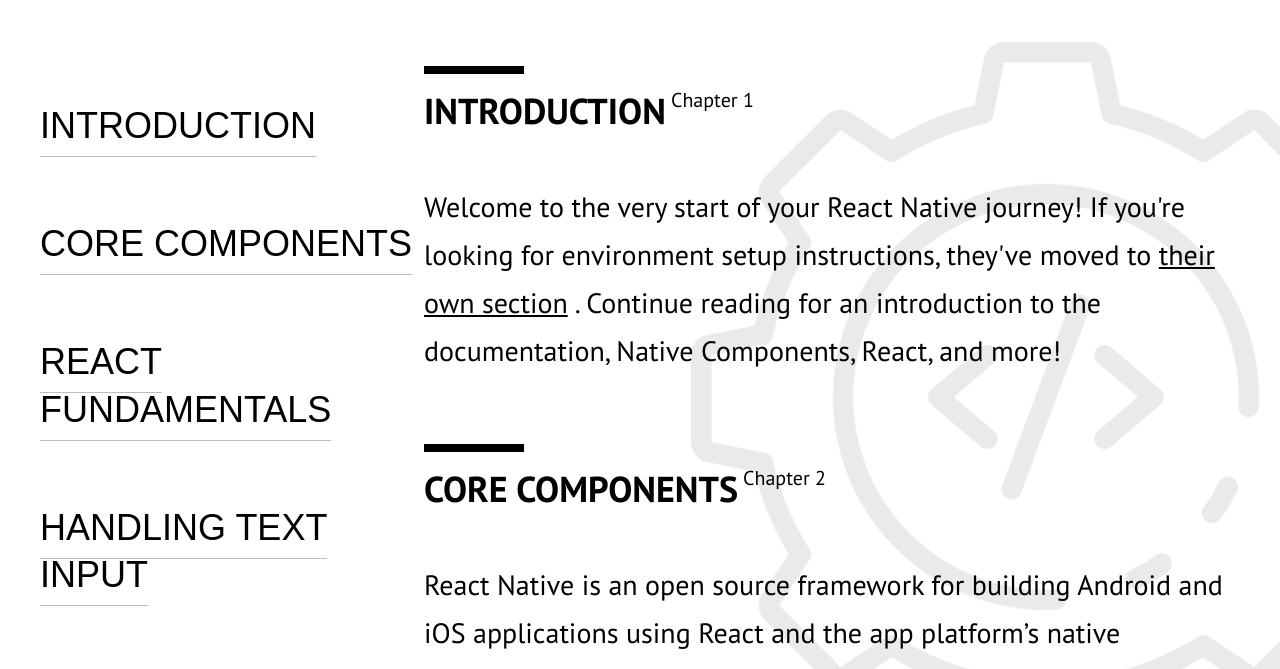
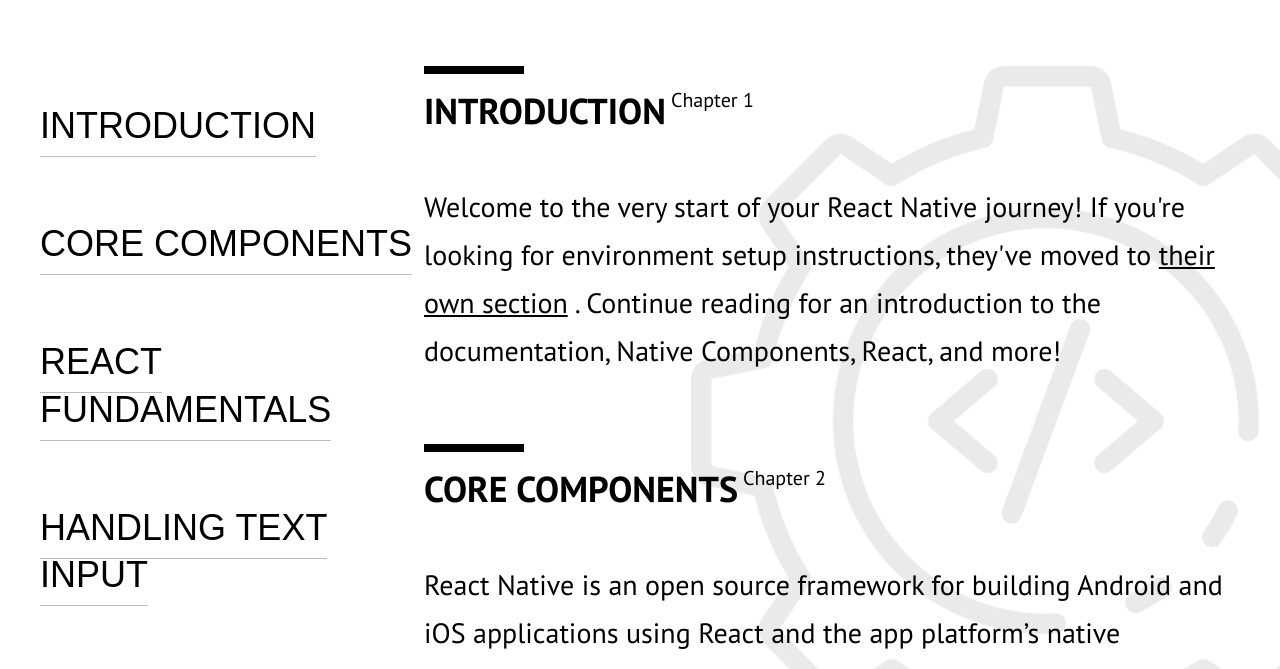
Before and after one commit to AlexandrMidved-2023/less_12.io, a plain HTML site: page index.html in a window 1280 px wide. Shown: the part 86-755 px from the top of the page. Drawn offline with Linux system fonts and the light colour scheme; a web font is replaced by a local one.

Commit message:
Update style.css

```diff
--- a/css/style.css
+++ b/css/style.css
@@ -175,7 +175,6 @@ body {
     width: 46%;
     position: fixed;
     z-index: 0;
-    top: 16%;
     right: 0;
 }
 
```
